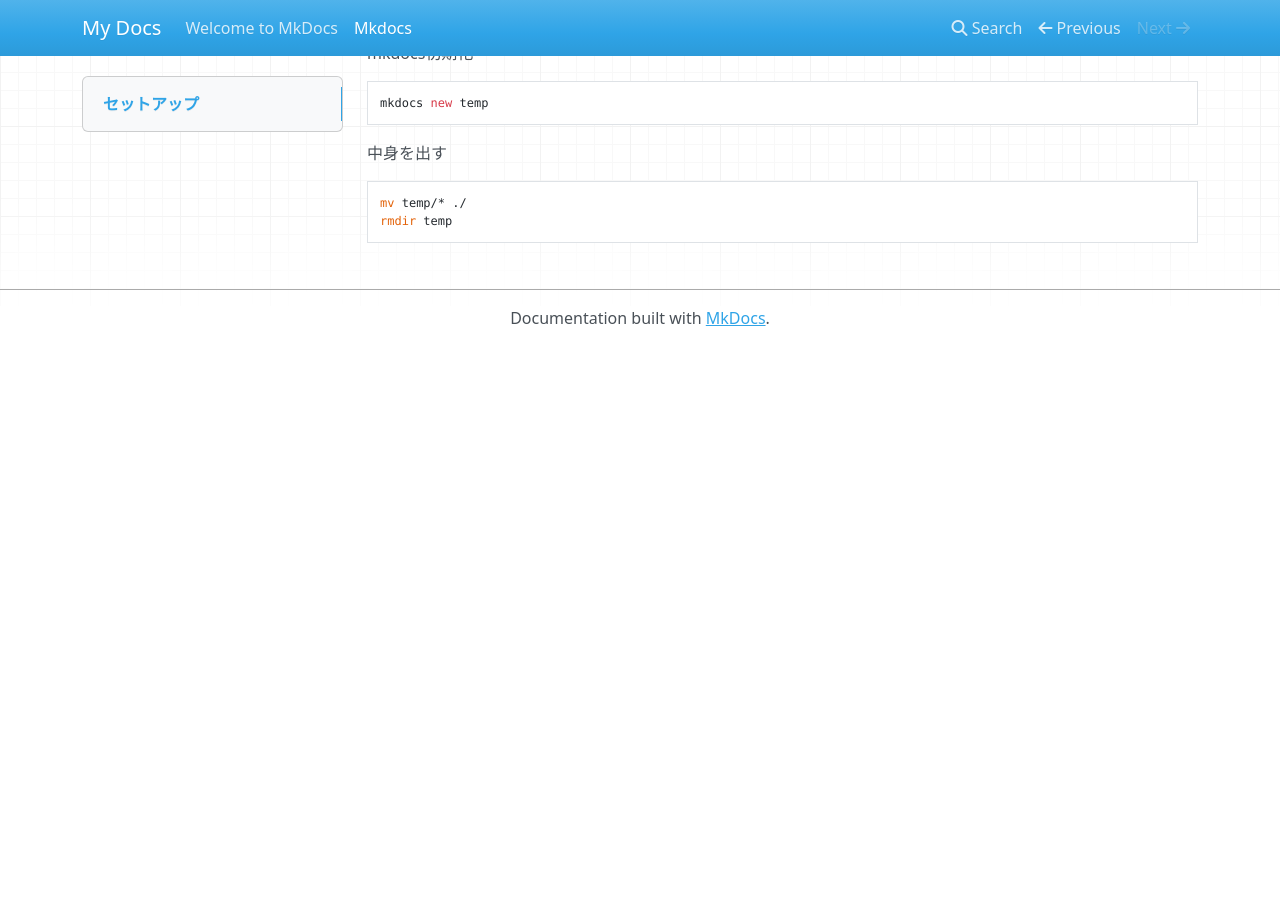
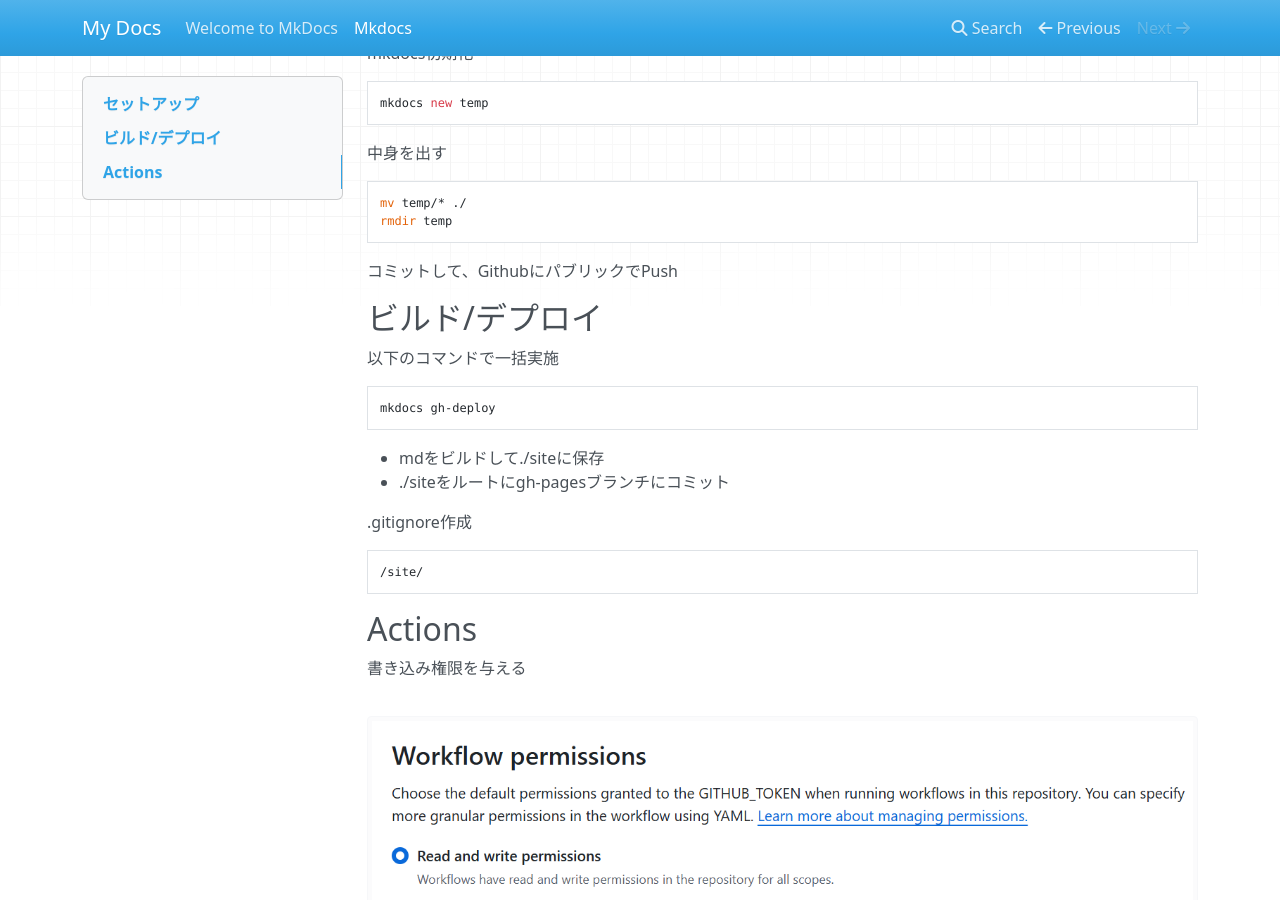
Before and after one commit to hibiki31/docs, an MkDocs documentation site: the page built from docs/mkdocs.md, in a window 1280 px wide and 900 px high, scrolled down 317 px. Built offline with MkDocs 1.6.1, drawn with Linux system fonts in a browser that asks for light colours; nearby versions of some CDN libraries; before the commit the page ends 900 px from its top, so only the background shows below that.

Commit message:
mkdocs GithubActions

````diff
--- a/docs/mkdocs.md
+++ b/docs/mkdocs.md
@@ -28,3 +28,28 @@ mkdocs new temp
 mv temp/* ./
 rmdir temp
 ```
+
+コミットして、GithubにパブリックでPush
+
+## ビルド/デプロイ
+
+以下のコマンドで一括実施
+
+```
+mkdocs gh-deploy
+```
+
+- mdをビルドして./siteに保存
+- ./siteをルートにgh-pagesブランチにコミット
+
+.gitignore作成
+
+```
+/site/
+```
+
+## Actions
+
+書き込み権限を与える
+
+![alt text](image.png)
````
Also changed, not shown: docs/image.png (added), 2 other files.
